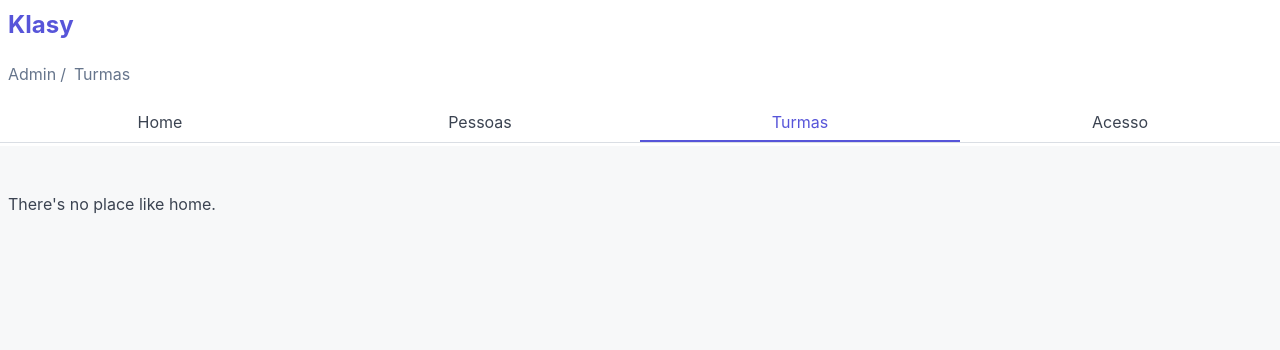
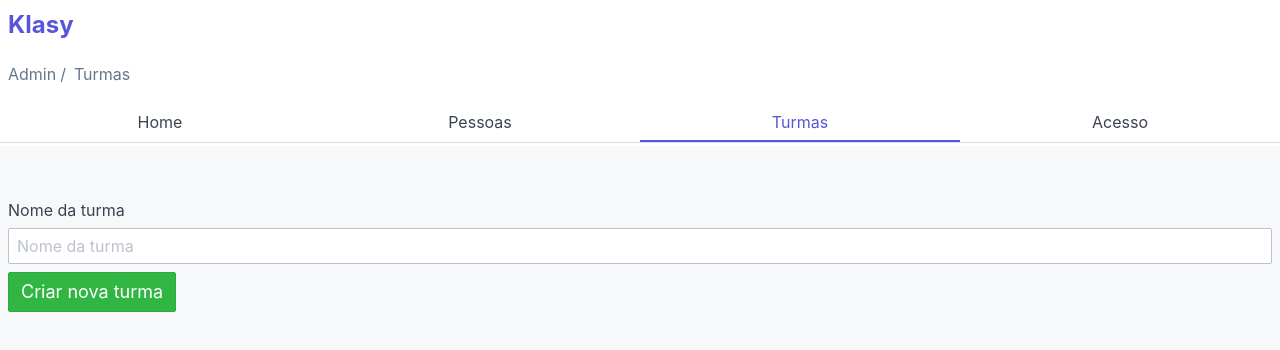
Before and after one commit to seapvnk/klasy-web, a React (Create React App) app: page /admin/turmas in a window 1280 px wide. Shown: the top 350 px of the page. Built offline with nearby package versions, Linux system fonts and the light colour scheme.

Commit message:
AdminManageClasses using Form component

```diff
--- a/src/pages/admin/AdminManageClasses/index.tsx
+++ b/src/pages/admin/AdminManageClasses/index.tsx
@@ -1,10 +1,16 @@
 import React from 'react';
 import AdminPage from '../../../components/AdminPage';
+import Form from '../../../components/Form';
 
 function AdminManageClasses() {
     return(
         <AdminPage adminSection="Turmas">
-            There's no place like home.
+            <Form
+                buttonMessage="Criar nova turma"
+                fields={[
+                    {label: "Nome da turma", name: "name"},
+                ]}
+            />
         </AdminPage>
     );
 }
```
